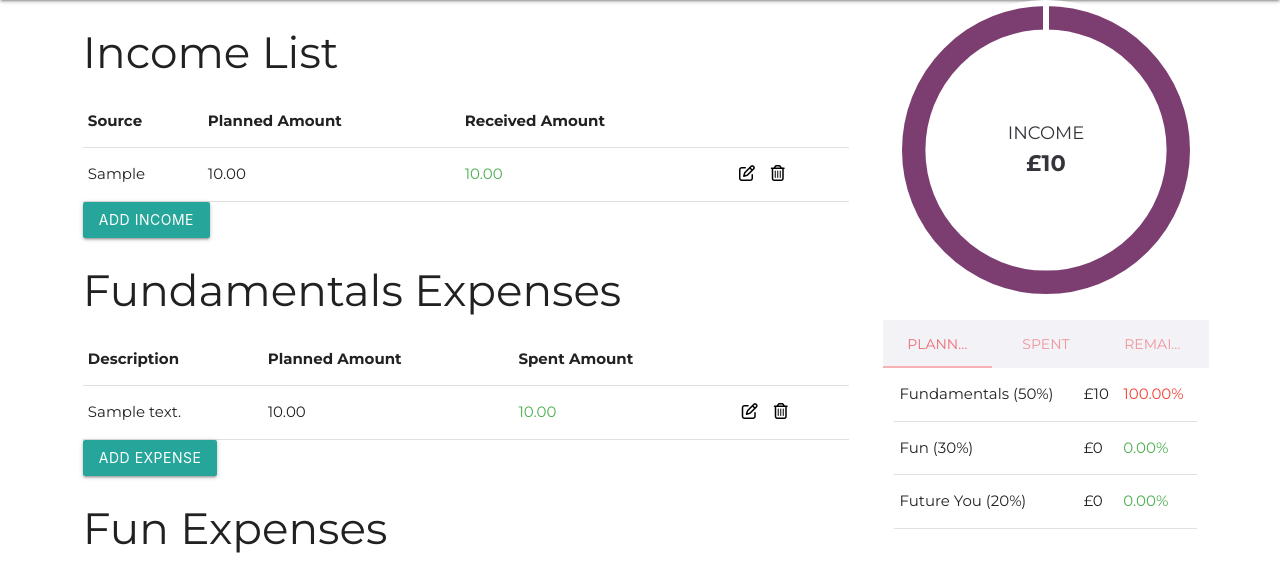
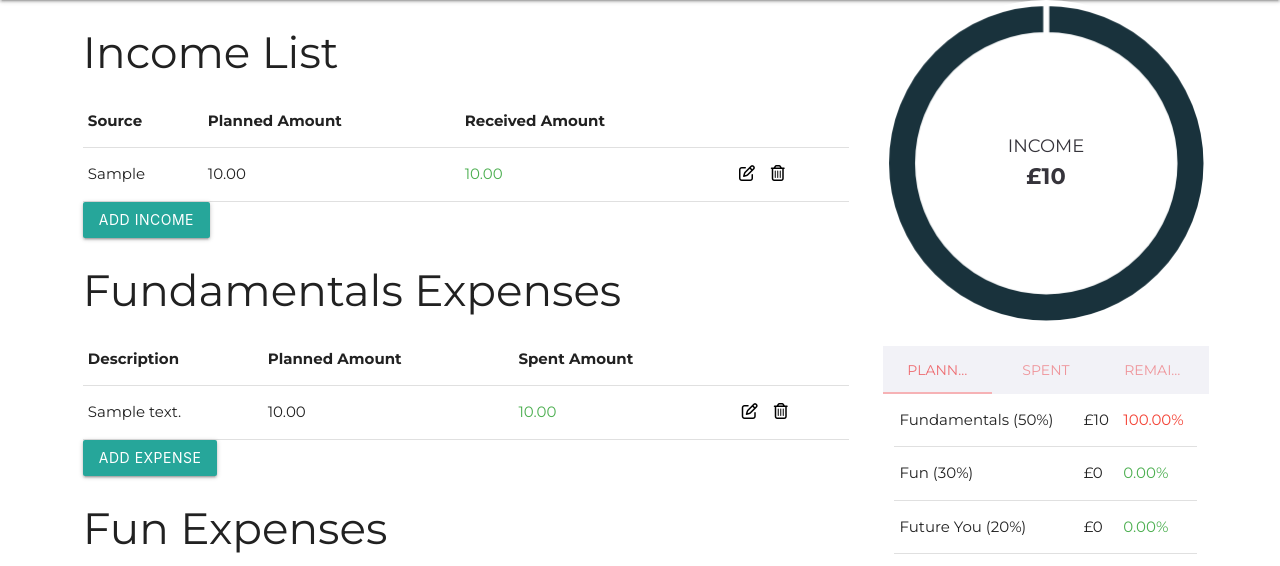
Before and after one commit to JPudsey-11/50-30-20BudgetManager, a Django app: page / in a window 1280 px wide. Shown: the part 64-630 px from the top of the page. Run offline with Django 4.2, Linux system fonts and the light colour scheme; a user stored in the database is signed in; tables that the repository leaves empty hold one stand-in row (values such as "Sample post").

Commit message:
updating fundamental chart colour

```diff
--- a/static/css/style.css
+++ b/static/css/style.css
@@ -118,15 +118,40 @@ html, body {
     max-width: 68%;
 }
 
-/* Doughnut Chart */
+/* Doughnut Chart Container */
 .chart-container {
     position: relative;
-    width: 100%;
-    max-width: 300px; /* Adjust the max width to a more suitable size */
-    height: auto; /* Maintain aspect ratio */
-    margin: 0 auto 20px auto; /* Center and add bottom margin */
+    width: 100%; /* Ensure it scales properly */
+    max-width: 400px; /* Adjust to your desired size */
+    margin: 0 auto 20px auto; /* Center the chart */
     display: flex;
     justify-content: center;
+}
+
+/* Chart Overlay */
+.chart-overlay {
+    position: absolute;
+    top: 50%;
+    left: 50%;
+    transform: translate(-50%, -50%);
+    text-align: center;
+}
+
+/* Chart Text */
+.chart-text div {
+    font-family: 'Montserrat', sans-serif;
+    color: #36343B;
+}
+
+/* INCOME Text */
+.chart-text div:first-child {
+    font-size: 1.2em;
+}
+
+/* Income Amount */
+.chart-income-amount {
+    font-size: 1.5em;
+    font-weight: bold;
 }
 
 /* Sidebar Content */
--- a/templates/dashboard.html
+++ b/templates/dashboard.html
@@ -251,7 +251,7 @@
                         100 - ({{ planned_fundamentals_percentage|default:"0" }} + {{ planned_fun_percentage|default:"0" }} + {{ planned_future_you_percentage|default:"0" }})
                     ],
                     backgroundColor: [
-                        '#7C3E71',   // Fundamentals color
+                        '#19323C',   // Fundamentals color
                         '#64BA9E',   // Fun color
                         '#7C3E71',   // Future You color
                         '#E5E5EA'    // Remaining color (grey)
```
